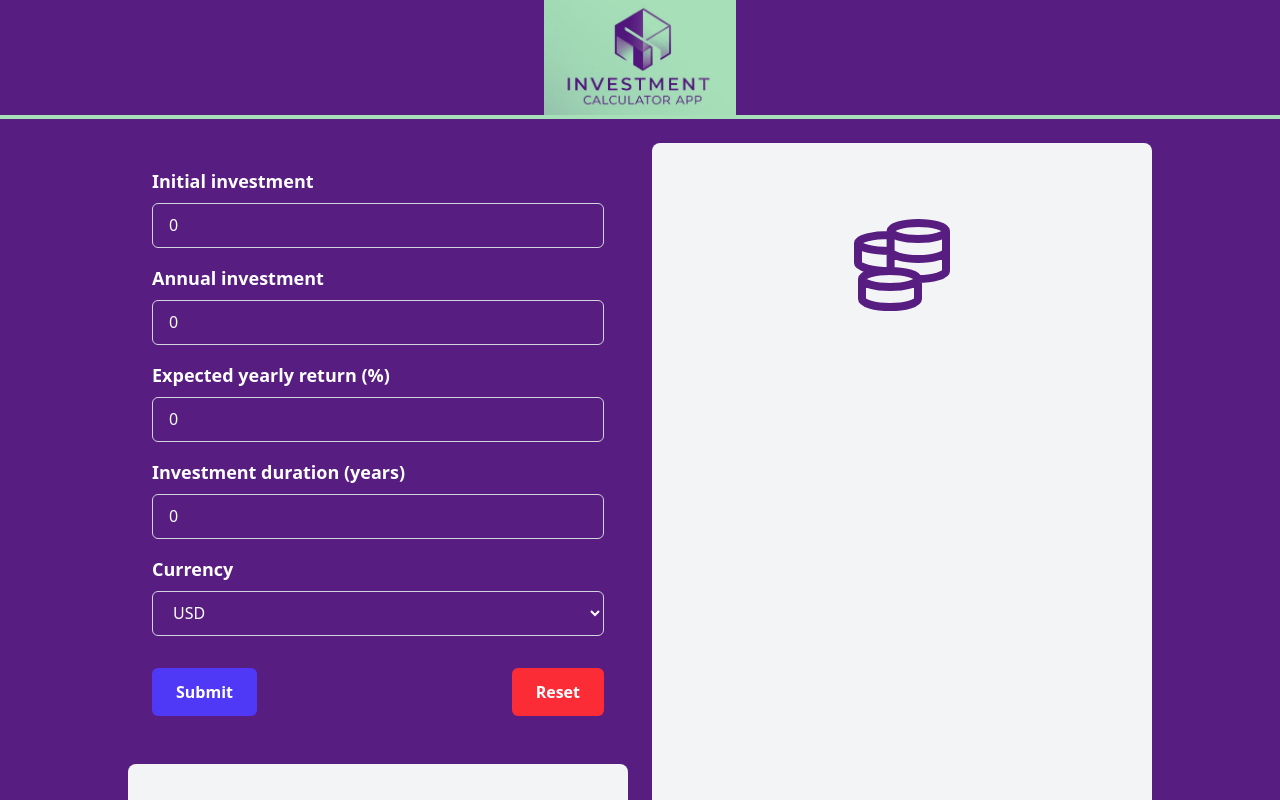
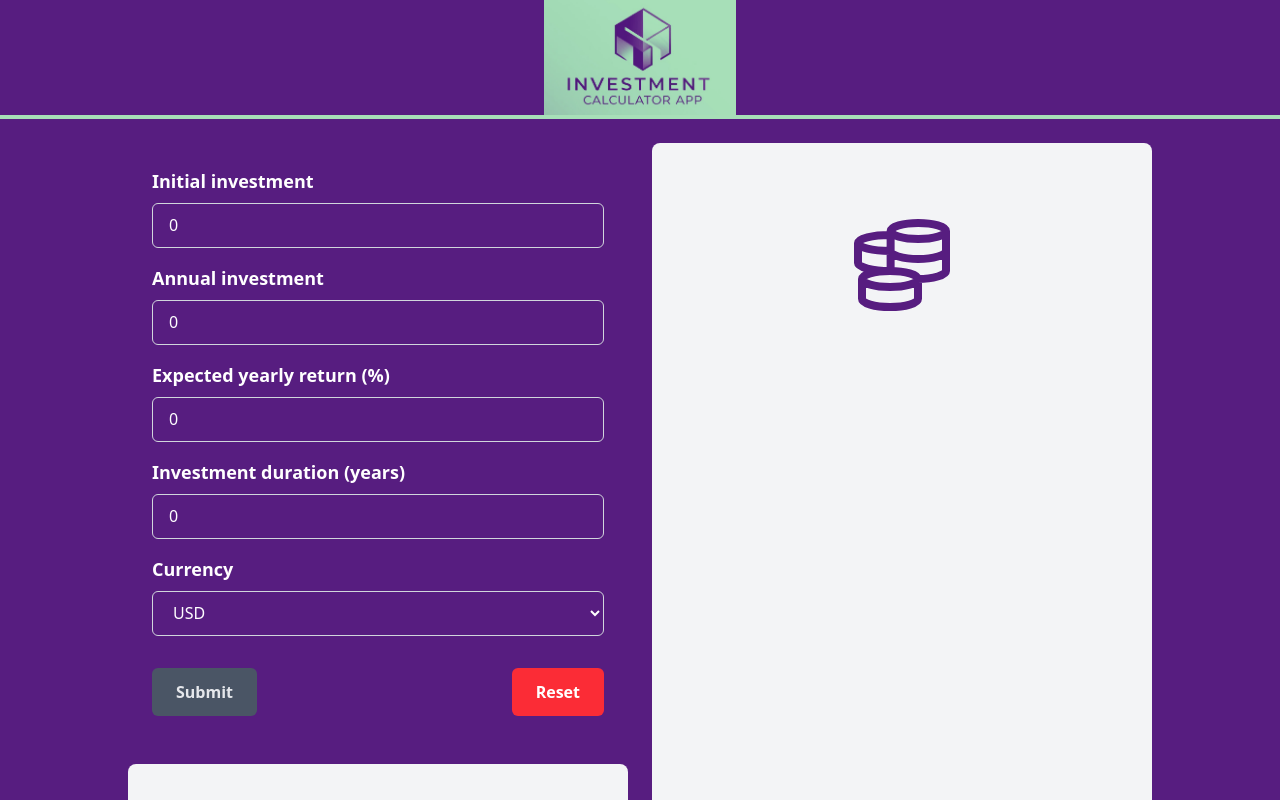
Before and after one commit to paologhidoni/investmentcalculator, a React (Vite) app: page / in a window 1280 px wide. Shown: the top 800 px of the page. Built offline with nearby package versions, Linux system fonts and the light colour scheme.

Commit message:
Code refactor and improvement, improved validation and user feedback

```diff
--- a/src/App.tsx
+++ b/src/App.tsx
@@ -1,18 +1,15 @@
 import { useState } from "react";
 import "./App.css";
-
 /* components */
 import Header from "./components/Header";
 import InputForm from "./components/InputForm";
 import InvestmentData from "./components/InvestmentData";
 import InvestmentChart from "./components/InvestmentChart";
 import Footer from "./components/Footer";
-
 /* models */
 import { InvestmentParams } from "./models/InvestmentParams";
 import { InvestmentResults } from "./models/InvestmentResults";
 import { Currency } from "./models/Currency";
-
 /* utils */
 import { initialFormState } from "./util";
 
--- /dev/null
+++ b/src/components/FormButtons.tsx
@@ -0,0 +1,65 @@
+import React from "react";
+/* models */
+import { InvestmentParams } from "../models/InvestmentParams";
+/* utils */
+import { isFormIncomplete } from "../validation";
+
+interface Props {
+  formState: InvestmentParams;
+  touched: Record<string, boolean>;
+  errors: string[];
+  onResetForm: () => void;
+}
+
+const FormButtons: React.FC<Props> = ({
+  formState,
+  errors,
+  touched,
+  onResetForm,
+}) => {
+  return (
+    <>
+      <div className="flex flex-wrap justify-between">
+        {/* SUBMIT BUTTON */}
+        <button
+          type="submit"
+          className={`px-6 py-3 mt-4 font-semibold rounded-md focus:outline-none focus:ring-2 focus:ring-indigo-500 ${
+            errors.length > 0 || isFormIncomplete(formState)
+              ? "bg-gray-600 hover:bg-gray-700 text-gray-200 cursor-not-allowed"
+              : " bg-indigo-600 hover:bg-indigo-700 text-white cursor-pointer"
+          } }`}
+          tabIndex={0}
+          aria-disabled={errors.length > 0 || isFormIncomplete(formState)}
+          aria-label={
+            errors.length > 0
+              ? "Submit, button disabled due to invalid input"
+              : isFormIncomplete(formState)
+              ? "Submit, button disabled - all fields are required"
+              : "Submit investment calculation form"
+          }
+        >
+          Submit
+        </button>
+
+        {/* CLEAR BUTTON */}
+        <button
+          type="button"
+          onClick={onResetForm}
+          className={`px-6 py-3 mt-4 font-semibold rounded-md bg-red-500 focus:outline-none focus:ring-2 focus:ring-red-500 hover:bg-red-700 cursor-pointer`}
+          aria-label="Reset form"
+        >
+          Reset
+        </button>
+      </div>
+
+      {(touched["submit-btn"] || Object.keys(touched).length === 4) &&
+        (errors.length > 0 || isFormIncomplete(formState)) && (
+          <p className="text-red-500 rounded-lg py-2 px-2 mt-1 bg-[rgba(0,0,0,0.5)] text-center font-medium text-lg">
+            Please correctly fill in all fields
+          </p>
+        )}
+    </>
+  );
+};
+
+export default FormButtons;
--- a/src/components/InputForm.tsx
+++ b/src/components/InputForm.tsx
@@ -6,26 +6,24 @@ import React, {
   useRef,
 } from "react";
 import { v4 as uuidv4 } from "uuid";
-
 /* components */
 import Input from "./Input";
-
+import FormButtons from "./FormButtons";
 /* models */
 import { InvestmentParams } from "../models/InvestmentParams";
 import { InvestmentResults } from "../models/InvestmentResults";
 import { Currency } from "../models/Currency";
 import { OnHandleChangeParams } from "../models/OnHandleChangeParams";
 import { YearlyProjection } from "../models/YearlyProjection";
-
+import { currencies } from "../models/Currency";
 /* utils */
+import { initialFormState, formatCurrency } from "../util";
+/* fields validation */
 import {
-  initialFormState,
+  isInvalidInput,
   isFormIncomplete,
-  isInvalidInput,
-  formatCurrency,
-} from "../util";
-
-import { currencies } from "../models/Currency";
+  isInvestmentDurationInvalid,
+} from "../validation";
 
 interface Props {
   formState: InvestmentParams;
@@ -48,6 +46,9 @@ const InputForm: React.FC<Props> = ({
 
   const handleFormSubmit = (e: React.FormEvent<HTMLFormElement>) => {
     e.preventDefault();
+    setTouched((prev) => {
+      return { ...prev, ["submit-btn"]: true };
+    });
 
     if (errors.length === 0 && !isFormIncomplete(formState)) {
       const parsedInitialInvestment = parseFloat(formState.initialInvestment);
@@ -149,31 +150,33 @@ const InputForm: React.FC<Props> = ({
     setInvestmentResults(null);
   };
 
-  // update errors state when the value of an input changes, if it has been interacted with
-  useEffect(() => {
+  const checkValidation = () => {
     const newErrors: string[] = [];
 
     if (
-      isInvalidInput("initial-investment", formState.initialInvestment, touched)
+      isInvalidInput(formState.initialInvestment, touched["initial-investment"])
     )
       newErrors.push("initial-investment");
     if (
-      isInvalidInput("annual-investment", formState.annualInvestment, touched)
+      isInvalidInput(formState.annualInvestment, touched["annual-investment"])
     )
       newErrors.push("annual-investment");
-    if (isInvalidInput("expected-return", formState.expectedReturn, touched))
+    if (isInvalidInput(formState.expectedReturn, touched["expected-return"]))
       newErrors.push("expected-return");
     if (
-      isInvalidInput(
-        "investment-duration",
+      isInvestmentDurationInvalid(
         formState.investmentDuration,
-        touched
-      ) ||
-      !Number.isInteger(parseFloat(formState.investmentDuration))
+        touched["investment-duration"]
+      )
     )
       newErrors.push("investment-duration");
 
     setErrors(newErrors);
+  };
+
+  // update errors state when the value of an input changes, if it has been interacted with
+  useEffect(() => {
+    checkValidation();
   }, [formState, touched]);
 
   return (
@@ -187,7 +190,9 @@ const InputForm: React.FC<Props> = ({
           onHandleChange={handleChange}
           errors={errors}
           handleBlur={handleBlur}
+          touched={touched}
           ref={initialInvRef}
+          validationFunc={isInvalidInput}
         />
 
         {/* ANNUAL INVESTMENT */}
@@ -198,7 +203,9 @@ const InputForm: React.FC<Props> = ({
           onHandleChange={handleChange}
           errors={errors}
           handleBlur={handleBlur}
+          touched={touched}
           ref={annualInvRef}
+          validationFunc={isInvalidInput}
         />
 
         {/* EXPECTED RETURN */}
@@ -209,7 +216,9 @@ const InputForm: React.FC<Props> = ({
           onHandleChange={handleChange}
           errors={errors}
           handleBlur={handleBlur}
+          touched={touched}
           ref={expectedRetRef}
+          validationFunc={isInvalidInput}
         />
 
         {/* INVESTMENT DURATION */}
@@ -220,8 +229,10 @@ const InputForm: React.FC<Props> = ({
           onHandleChange={handleChange}
           errors={errors}
           handleBlur={handleBlur}
+          touched={touched}
           ref={invDurationRef}
           step={"1"}
+          validationFunc={isInvestmentDurationInvalid}
         />
 
         {/* CURRENCY SELECTOR */}
@@ -236,43 +247,13 @@ const InputForm: React.FC<Props> = ({
           options={currencies}
         ></Input>
 
-        <div className="flex flex-wrap justify-between">
-          {/* SUBMIT BUTTON */}
-          <button
-            type="submit"
-            className={`px-6 py-3 mt-4 font-semibold rounded-md focus:outline-none focus:ring-2 focus:ring-indigo-500 ${
-              errors.length > 0 || isFormIncomplete(formState)
-                ? "bg-gray-600 hover:bg-gray-700 text-gray-200 cursor-not-allowed"
-                : " bg-indigo-600 hover:bg-indigo-700 text-white cursor-pointer"
-            } }`}
-            tabIndex={0}
-            aria-disabled={errors.length > 0 || isFormIncomplete(formState)}
-            aria-label={
-              errors.length > 0
-                ? "Submit, button disabled due to invalid input"
-                : isFormIncomplete(formState)
-                ? "Submit, button disabled - all fields are required"
-                : "Submit investment calculation form"
-            }
-          >
-            Submit
-          </button>
-
-          {/* CLEAR BUTTON */}
-          <button
-            onClick={resetForm}
-            className={`px-6 py-3 mt-4 font-semibold rounded-md bg-red-500 focus:outline-none focus:ring-2 focus:ring-red-500 hover:bg-red-700 cursor-pointer`}
-            aria-label="Reset form"
-          >
-            Reset
-          </button>
-        </div>
-
-        {(errors.length > 0 ||
-          (Object.keys(touched).length === 4 && // Ensure all fields have been interacted with before giving fedback
-            isFormIncomplete(formState))) && (
-          <p className="text-red-500">Please fill in all fields.</p>
-        )}
+        {/* FORM BUTTONS */}
+        <FormButtons
+          formState={formState}
+          errors={errors}
+          touched={touched}
+          onResetForm={resetForm}
+        />
       </form>
     </section>
   );
--- a/src/components/InvestmentChart.tsx
+++ b/src/components/InvestmentChart.tsx
@@ -12,10 +12,8 @@ import {
 import { FaChartArea } from "react-icons/fa";
 import { InvestmentResults } from "../models/InvestmentResults";
 import { formatCurrency } from "../util";
-
 /* models */
 import { Currency, CurrencySymbol } from "../models/Currency";
-
 /* Import RenderLegend */
 import RenderLegend from "./RenderLegend";
 
--- a/src/components/InvestmentData.tsx
+++ b/src/components/InvestmentData.tsx
@@ -1,10 +1,8 @@
 import React from "react";
 import { GrMoney } from "react-icons/gr";
 import { formatCurrency } from "../util";
-
 /* components */
 import FinalResults from "./FinalResults";
-
 /* models */
 import { InvestmentResults } from "../models/InvestmentResults";
 
--- a/src/util.ts
+++ b/src/util.ts
@@ -14,25 +14,6 @@ export const formatCurrency = (num: number, currency = "GBP"): string => {
   return symbol + "\u00A0" + value; // \u00A0 is the non-breaking space
 };
 
-// check if the form is incomplete for styling and validation
-export const isFormIncomplete = (formState: InvestmentParams): boolean => {
-  return (
-    !formState.initialInvestment ||
-    !formState.annualInvestment ||
-    !formState.expectedReturn ||
-    !formState.investmentDuration
-  );
-};
-
-// check input value is an invalid number and the field has been interacted with at least once, to give feedback
-export const isInvalidInput = (
-  inputId: string,
-  inputValue: string,
-  touched: Record<string, boolean>
-): boolean => {
-  return touched[inputId] && (parseFloat(inputValue) < 0 || inputValue === "");
-};
-
 export const initialFormState: InvestmentParams = {
   initialInvestment: "0",
   annualInvestment: "0",
--- /dev/null
+++ b/src/validation.ts
@@ -0,0 +1,54 @@
+import { InvestmentParams } from "./models/InvestmentParams";
+
+// check if the form is incomplete for styling and validation
+export const isFormIncomplete = (formState: InvestmentParams): boolean => {
+  if (
+    formState["investmentDuration"] === "0" ||
+    formState["investmentDuration"] === ""
+  )
+    return true;
+
+  let inputs = [
+    "initialInvestment",
+    "annualInvestment",
+    "expectedReturn",
+    "investmentDuration",
+  ];
+
+  return inputs.every((input) => {
+    const value = formState[input as keyof InvestmentParams].trim();
+    return value === "" || value === "0";
+  });
+};
+
+export const isInvestmentDurationInvalid = (
+  inputValue: string,
+  inputTouched: boolean
+): string | null => {
+  if (inputTouched) {
+    if (inputValue.trim() === "" || inputValue.trim() === "0") {
+      return "Investment duration must be at least 1 year.";
+    } else if (!Number.isInteger(parseFloat(inputValue))) {
+      const enteredNum = parseFloat(inputValue);
+      return `Enter an integer number, the closest values are ${Math.floor(
+        enteredNum
+      )} or ${Math.ceil(enteredNum)}`;
+    }
+  }
+
+  return null;
+};
+
+export const isInvalidInput = (
+  inputValue: string,
+  inputTouched: boolean
+): string | null => {
+  if (
+    inputTouched &&
+    (inputValue.trim() === "" || parseFloat(inputValue) < 0)
+  ) {
+    return "Please enter a valid number (0 is allowed)";
+  }
+
+  return null;
+};
```
Also changed, not shown: src/components/Input.tsx (+16 -6 lines).
